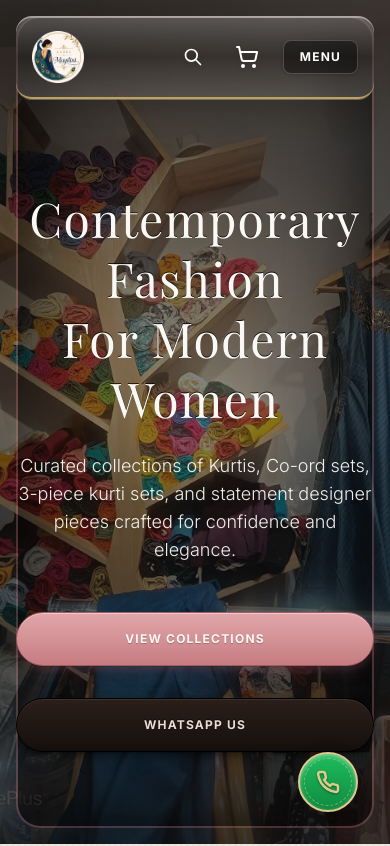
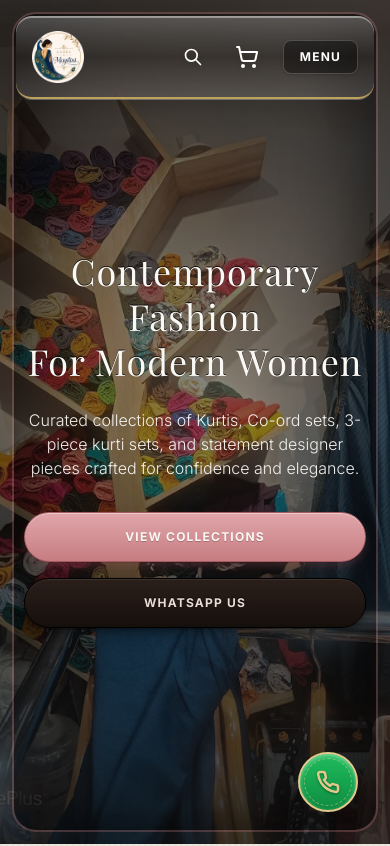
Before and after one commit to Vasanthakumar278/dreamz, a Next.js app: page / in a window 390 px wide. Shown: the top 846 px of the page. Built offline with nearby package versions, Linux system fonts and the light colour scheme; no server answers; the database is empty; a web font is replaced by a local one.

Commit message:
Fix hero section button layout overflow & update Supabase seed script

```diff
--- a/components/HeroSection.tsx
+++ b/components/HeroSection.tsx
@@ -1,6 +1,6 @@
 export default function HeroSection() {
   return (
-    <section className="relative h-screen w-full flex items-center justify-center overflow-hidden">
+    <section className="relative min-h-[100dvh] w-full flex items-center justify-center overflow-hidden py-20 md:py-24">
       <div className="absolute inset-0 z-0">
         <img
           src="/images/shop-front.webp"
@@ -10,23 +10,21 @@ export default function HeroSection() {
         {/* Soft fabric vignette overlay */}
         <div className="absolute inset-0 bg-gradient-to-b from-brand-black/70 via-brand-black/50 to-brand-black/80"></div>
         {/* Fine overlay border mimicking a wooden frame edge for the page */}
-        <div className="absolute inset-4 border-2 border-brand-rosegold/30 rounded-3xl pointer-events-none z-10 shadow-[inset_0_0_100px_rgba(0,0,0,0.8)]"></div>
+        <div className="absolute inset-3 md:inset-4 border-2 border-brand-rosegold/30 rounded-3xl pointer-events-none z-10 shadow-[inset_0_0_100px_rgba(0,0,0,0.8)]"></div>
       </div>
 
-      <div className="relative z-20 text-center px-4 max-w-4xl mx-auto pt-24">
-
-
-        <h1 className="font-serif text-5xl md:text-7xl lg:text-8xl text-brand-ivory mb-6 leading-tight text-letterpress-light tracking-wide">
+      <div className="relative z-20 text-center px-6 max-w-4xl mx-auto pt-16 md:pt-20 pb-8">
+        <h1 className="font-serif text-4xl sm:text-6xl md:text-7xl lg:text-8xl text-brand-ivory mb-6 leading-tight text-letterpress-light tracking-wide">
           Contemporary Fashion <br/> For Modern Women
         </h1>
-        <p className="text-lg md:text-xl text-brand-ivory/95 font-sans max-w-2xl mx-auto mb-12 font-light drop-shadow-md">
+        <p className="text-base sm:text-lg md:text-xl text-brand-ivory/95 font-sans max-w-2xl mx-auto mb-8 md:mb-10 font-light drop-shadow-md">
           Curated collections of Kurtis, Co-ord sets, 3-piece kurti sets, and statement designer pieces crafted for confidence and elegance.
         </p>
 
-        <div className="flex flex-col sm:flex-row items-center justify-center gap-8">
+        <div className="flex flex-col sm:flex-row items-center justify-center gap-4 sm:gap-8">
           <a
             href="#collections"
-            className="btn-tactile-rosegold px-10 py-4.5 rounded-full font-sans uppercase tracking-widest text-xs font-bold w-full sm:w-auto text-center"
+            className="btn-tactile-rosegold px-8 sm:px-10 py-4 rounded-full font-sans uppercase tracking-widest text-xs font-bold w-full sm:w-auto text-center"
           >
             View Collections
           </a>
@@ -34,7 +32,7 @@ export default function HeroSection() {
             href="https://wa.me/9677986327?text=Hello%20Mayilini%20Boutique"
             target="_blank"
             rel="noopener noreferrer"
-            className="btn-tactile-dark px-10 py-4.5 rounded-full font-sans uppercase tracking-widest text-xs font-bold w-full sm:w-auto text-center border border-brand-grey/30"
+            className="btn-tactile-dark px-8 sm:px-10 py-4 rounded-full font-sans uppercase tracking-widest text-xs font-bold w-full sm:w-auto text-center border border-brand-grey/30"
           >
             WhatsApp Us
           </a>
--- a/seed-supabase.mjs
+++ b/seed-supabase.mjs
@@ -11,13 +11,42 @@ if (!supabaseUrl || !supabaseKey) {
   process.exit(1);
 }
 
-const productsData = JSON.parse(fs.readFileSync('./data/products.json', 'utf8'));
+const validCategories = ['Kurti', 'Co-ord Sets', '2 Piece Set', '3-Piece Kurti Set', '3 Piece Set'];
 
-async function seed() {
-  console.log(`Found ${productsData.length} products to seed...`);
+async function syncDatabase() {
+  console.log('Cleaning up old products from Supabase...');
+
+  // 1. Fetch all existing products from Supabase
+  const fetchRes = await fetch(`${supabaseUrl}/rest/v1/products?select=id,category`, {
+    headers: {
+      'apikey': supabaseKey,
+      'Authorization': `Bearer ${supabaseKey}`
+    }
+  });
+
+  const existingProducts = await fetchRes.json();
+
+  if (Array.isArray(existingProducts)) {
+    const toDelete = existingProducts.filter(p => !validCategories.includes(p.category));
+    console.log(`Found ${toDelete.length} invalid category products to remove...`);
+
+    for (const item of toDelete) {
+      await fetch(`${supabaseUrl}/rest/v1/products?id=eq.${encodeURIComponent(item.id)}`, {
+        method: 'DELETE',
+        headers: {
+          'apikey': supabaseKey,
+          'Authorization': `Bearer ${supabaseKey}`
+        }
+      });
+    }
+  }
+
+  // 2. Insert/Upsert cleaned products from data/products.json
+  const productsData = JSON.parse(fs.readFileSync('./data/products.json', 'utf8'));
+  console.log(`Seeding ${productsData.length} valid products into Supabase...`);
 
   const payload = productsData.map(product => ({
-    id: product.id || `prod_${Date.now()}_${Math.floor(Math.random()*1000)}`,
+    id: product.id,
     title: product.title,
     price: product.price,
     description: product.description || '',
@@ -27,7 +56,7 @@ async function seed() {
     category: product.category || 'Kurti'
   }));
 
-  const response = await fetch(`${supabaseUrl}/rest/v1/products`, {
+  const upsertRes = await fetch(`${supabaseUrl}/rest/v1/products`, {
     method: 'POST',
     headers: {
       'apikey': supabaseKey,
@@ -38,11 +67,11 @@ async function seed() {
     body: JSON.stringify(payload)
   });
 
-  if (!response.ok) {
-    console.error('Failed to insert data:', await response.text());
+  if (!upsertRes.ok) {
+    console.error('Failed to upsert data:', await upsertRes.text());
   } else {
-    console.log('Successfully seeded database!');
+    console.log('Successfully cleaned up old products and updated database!');
   }
 }
 
-seed();
+syncDatabase();
```
